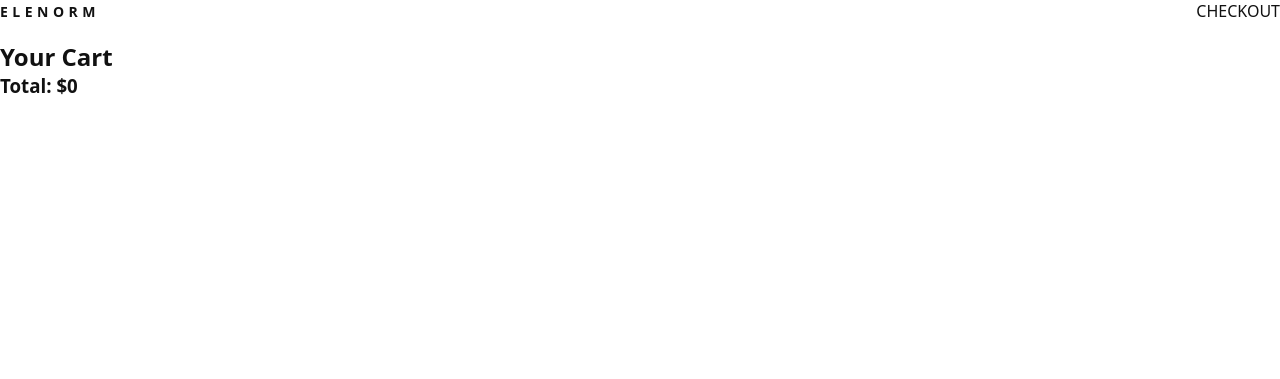
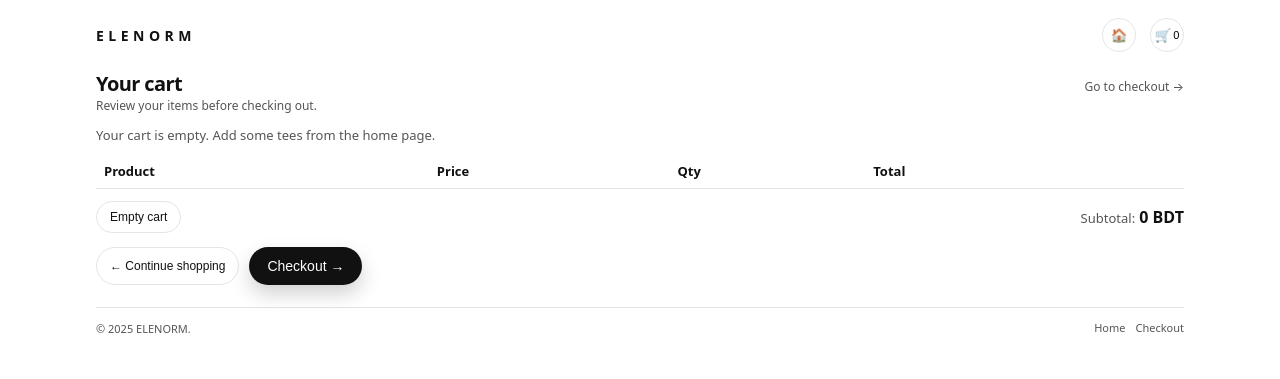
Before and after one commit to greygrudge/elenorm, a plain HTML site: page cart.html in a window 1280 px wide. Drawn offline with Linux system fonts and the light colour scheme.

Commit message:
Refactor cart.html structure and add metadata

```diff
--- a/cart.html
+++ b/cart.html
@@ -1,27 +1,86 @@
 <!DOCTYPE html>
-<html>
+<html lang="en">
 <head>
+  <meta charset="UTF-8" />
+  <meta name="viewport" content="width=device-width, initial-scale=1.0" />
   <title>Cart – ELENORM</title>
-    <link rel="stylesheet" href="style.css">
+  <link rel="stylesheet" href="style.css" />
 </head>
 <body>
-
+  <div class="page">
     <header>
-    <div class="logo">ELENORM</div>
-    <a href="checkout.html" class="btn">CHECKOUT</a>
+      <div class="logo" onclick="location.href='index.html'" style="cursor:pointer;">
+        ELENORM
+      </div>
+      <div class="nav-icons">
+        <button class="nav-icon" onclick="location.href='index.html'">🏠</button>
+        <button class="nav-icon" onclick="location.href='cart.html'">
+          🛒 <span data-cart-count style="font-size:11px;margin-left:2px;">0</span>
+        </button>
+      </div>
     </header>
 
-<div class="container">
-    <h2>Your Cart</h2>
+    <main>
+      <section>
+        <div class="section-header">
+          <div>
+            <h1 class="section-title">Your cart</h1>
+            <p class="section-subtitle">
+              Review your items before checking out.
+            </p>
+          </div>
+          <a href="checkout.html" class="link-inline">Go to checkout →</a>
+        </div>
 
-    <div id="cart-items"></div>
+        <p id="cart-empty" class="muted" style="margin-top:6px;">
+          Your cart is empty. Add some tees from the home page.
+        </p>
 
-    <h3>Total: <span id="total">$0</span></h3>
+        <table class="table">
+          <thead>
+            <tr>
+              <th>Product</th>
+              <th>Price</th>
+              <th>Qty</th>
+              <th class="text-right">Total</th>
+              <th></th>
+            </tr>
+          </thead>
+          <tbody id="cart-body"></tbody>
+        </table>
+
+        <div style="margin-top:12px;display:flex;justify-content:space-between;align-items:center;">
+          <button class="btn-outline" onclick="clearCart()">Empty cart</button>
+          <div>
+            <span class="muted">Subtotal:</span>
+            <strong id="cart-subtotal">0 BDT</strong>
+          </div>
+        </div>
+
+        <div style="margin-top:14px;display:flex;gap:10px;">
+          <button class="btn-outline" onclick="location.href='index.html'">
+            ← Continue shopping
+          </button>
+          <button class="btn-primary" onclick="location.href='checkout.html'">
+            Checkout →
+          </button>
+        </div>
+      </section>
+    </main>
+
+    <footer>
+      <div>© <span id="year"></span> ELENORM.</div>
+      <nav class="footer-links">
+        <a href="index.html">Home</a>
+        <a href="checkout.html">Checkout</a>
+      </nav>
+    </footer>
   </div>
 
   <script src="script.js"></script>
   <script>
-    loadCart();
+    document.getElementById("year").textContent =
+      new Date().getFullYear().toString();
   </script>
 </body>
 </html>
```
Lines whose indentation alone changed are shown as unchanged.
